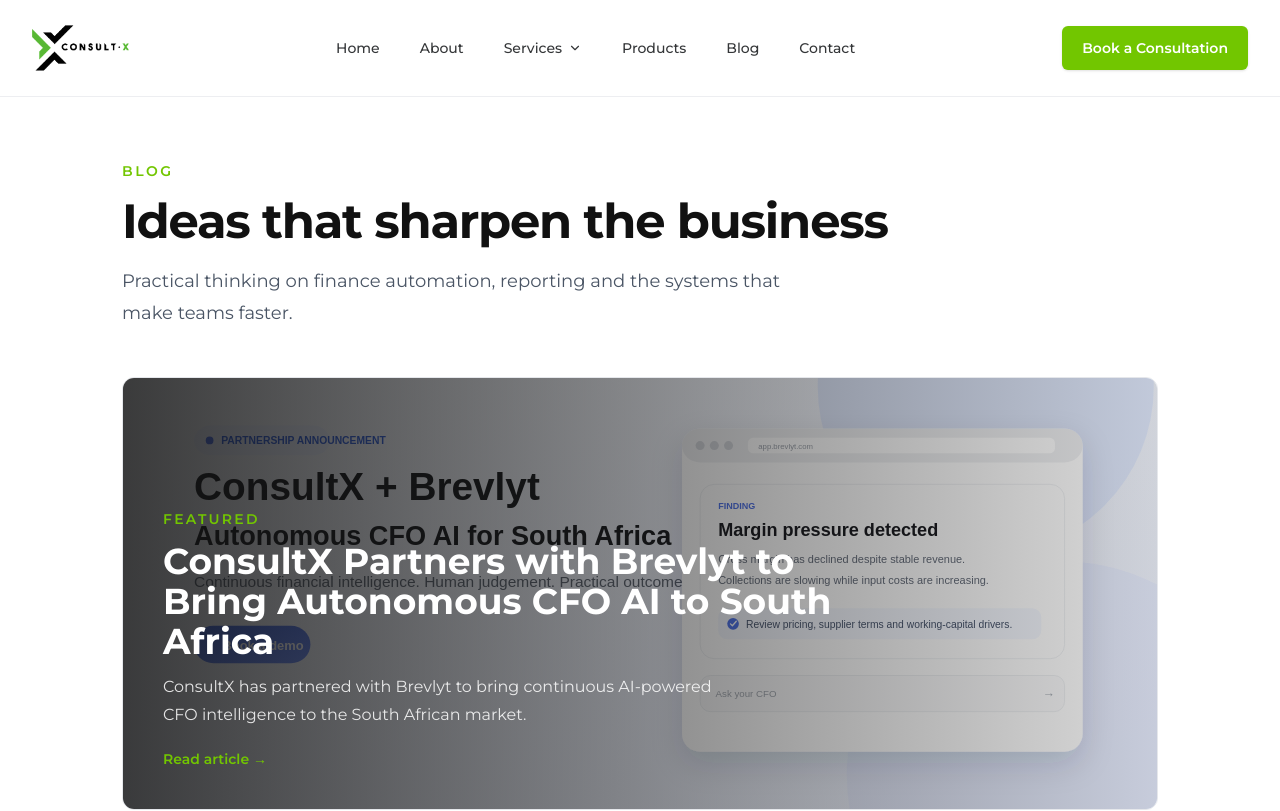
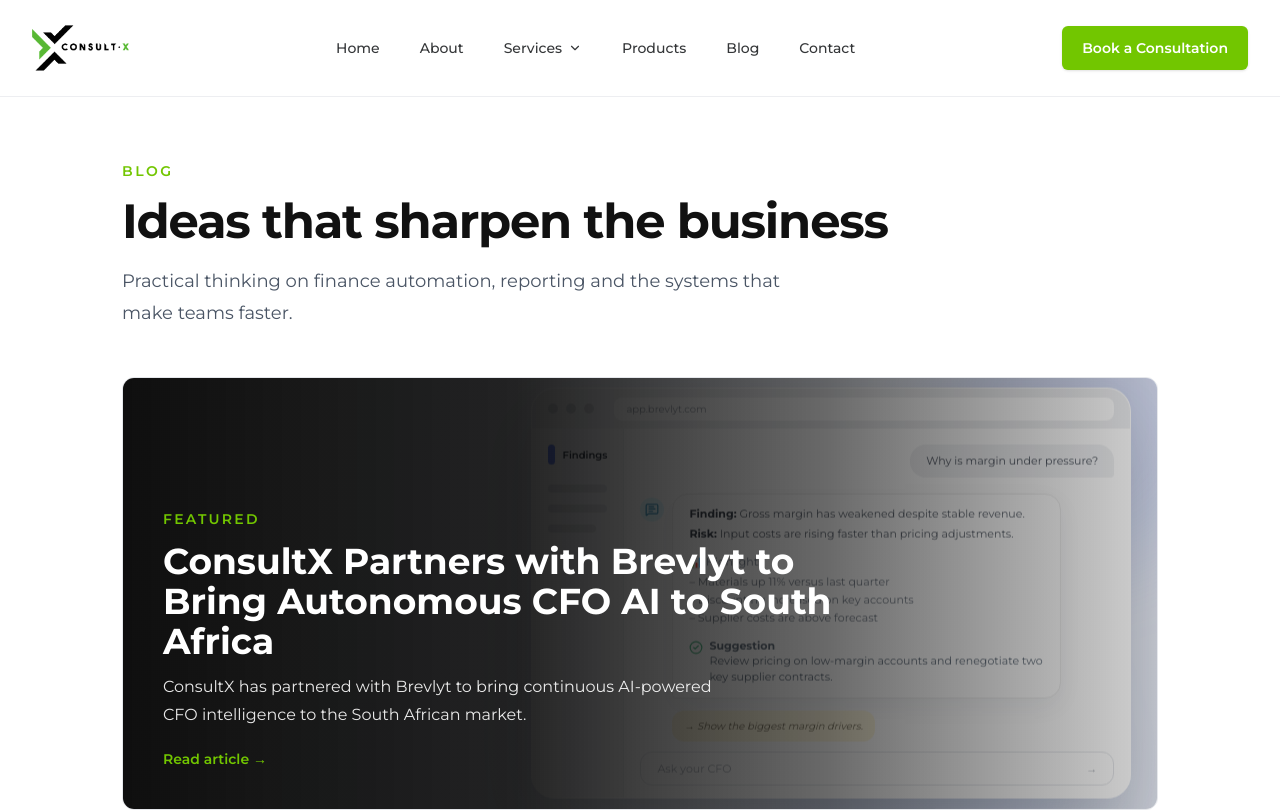
Before and after one commit to CraigUlyate/consultx.github.io, a Next.js app in the folder website/: page /blog in a window 1280 px wide. Shown: the top 811 px of the page. Built offline with nearby package versions, Linux system fonts and the light colour scheme.

Commit message:
Use animated Brevlyt background for featured blog

```diff
--- a/website/src/app/blog/page.tsx
+++ b/website/src/app/blog/page.tsx
@@ -1,6 +1,7 @@
 import type { Metadata } from "next";
 import Image from "next/image";
 import Link from "next/link";
+import { BrevlytFeatureAnimation } from "@/components/blog/BrevlytFeatureAnimation";
 import { blogPosts } from "@/data/blog";
 
 export const metadata: Metadata = {
@@ -18,6 +19,7 @@
 
 export default function BlogPage() {
   const [featured, ...rest] = blogPosts;
+  const isBrevlytFeature = featured?.slug === "brevlyt-ai-cfo-south-africa";
 
   return (
     <section className="mx-auto max-w-[1100px] px-5 py-16 md:px-8">
@@ -35,6 +37,9 @@
           className="group mt-12 block overflow-hidden rounded-xl border border-consultx-border transition hover:border-consultx-green/50 hover:shadow-soft"
         >
           <div className="relative aspect-[21/9] overflow-hidden bg-consultx-light-grey sm:aspect-[2.4/1]">
+            {isBrevlytFeature ? (
+              <BrevlytFeatureAnimation />
+            ) : (
               <Image
                 src={featured.coverImage}
                 alt={featured.coverAlt}
@@ -43,7 +48,8 @@
                 className="object-cover transition duration-700 group-hover:scale-[1.03]"
                 sizes="(max-width: 1100px) 100vw, 1100px"
               />
-            <div className="absolute inset-0 bg-[linear-gradient(90deg,rgba(17,17,17,0.82)_0%,rgba(17,17,17,0.45)_55%,rgba(17,17,17,0.15)_100%)]" />
+            )}
+            <div className="absolute inset-0 bg-[linear-gradient(90deg,rgba(5,5,5,0.96)_0%,rgba(5,5,5,0.88)_38%,rgba(5,5,5,0.60)_68%,rgba(5,5,5,0.18)_100%)]" />
             <div className="absolute inset-0 flex flex-col justify-end p-6 sm:p-10">
               <p className="text-sm font-semibold tracking-[0.16em] text-consultx-green uppercase">
                 Featured
@@ -51,7 +57,7 @@
               <h2 className="mt-3 max-w-2xl text-2xl font-bold text-white sm:text-4xl">
                 {featured.title}
               </h2>
-              <p className="mt-3 max-w-xl text-sm leading-7 text-white/85 sm:text-base">
+              <p className="mt-3 max-w-xl text-sm leading-7 text-white/90 sm:text-base">
                 {featured.excerpt}
               </p>
               <p className="mt-5 text-sm font-semibold text-consultx-green">
```
Lines whose indentation alone changed are shown as unchanged.
